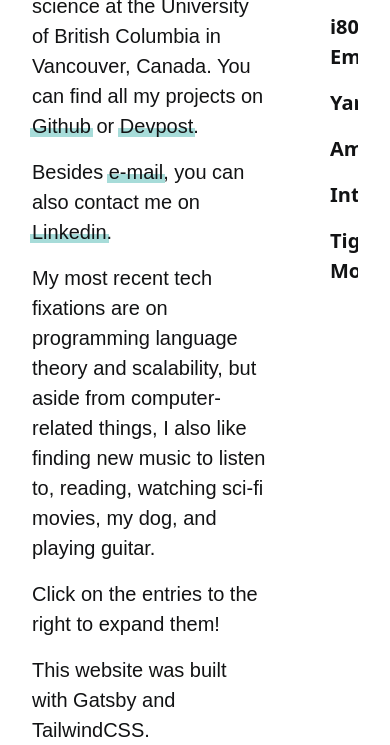
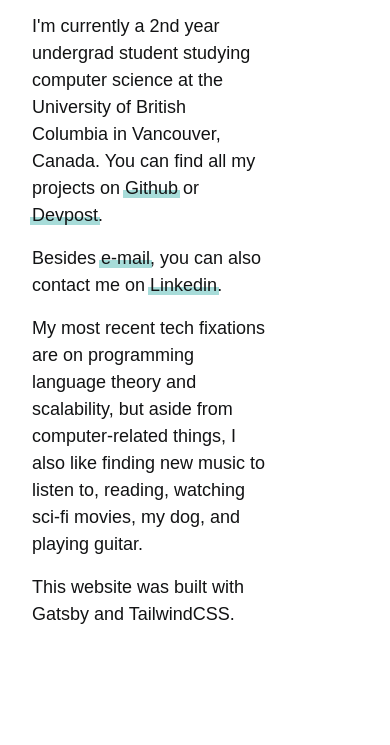
Before and after one commit to resurl/portfolio-v2, a Gatsby site: page / in a window 390 px wide. Shown: the part 172-917 px from the top of the page. After the commit the page ends 844 px from the top, so only its background shows below. Built offline with nearby package versions, Linux system fonts and the light colour scheme; Gatsby itself is replaced by a stand-in of ours.

Commit message:
quick styling fix for mobile

```diff
--- a/src/About.jsx
+++ b/src/About.jsx
@@ -20,7 +20,7 @@ export default function About() {
                 from computer-related things, I also like finding new music to listen to, reading, watching sci-fi
                 movies, my dog, and playing guitar.
             </p>
-            <p>
+            <p class='hidden md:visible'>
                 Click on the entries to the right to expand them!
             </p>
             <p>
--- a/src/pages/index.js
+++ b/src/pages/index.js
@@ -50,14 +50,14 @@ function Home() {
 
   useEffect(() => {
     setData(projects)
-  }, [])
+  }, []);
 
   return (
-    <div className='container py-8 box-border flex justify-start items-center h-full text-xl text-copy'>
+    <div className='container py-8 box-border flex justify-start items-center h-full text-lg md:text-xl text-copy'>
       <div className='mx-8 max-w-lg flex-third'>
         <About />
       </div>
-      <div className='mx-8 box-border overflow-auto h-full flex flex-col justify-center'>
+      <div className='mx-8 box-border overflow-auto h-full flex flex-col justify-center hidden md:visible'>
         <ProjectView data={userData} />
       </div>
     </div>
```
